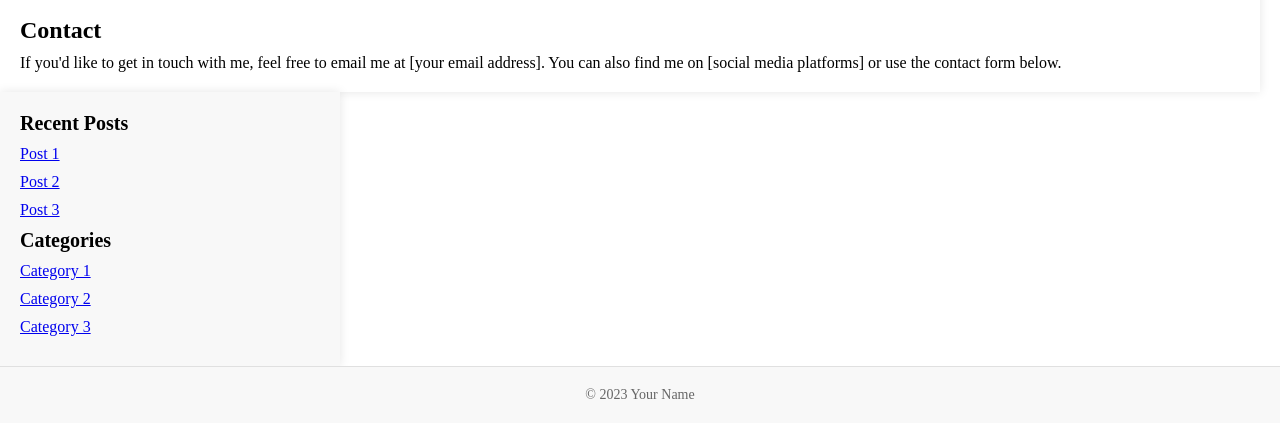
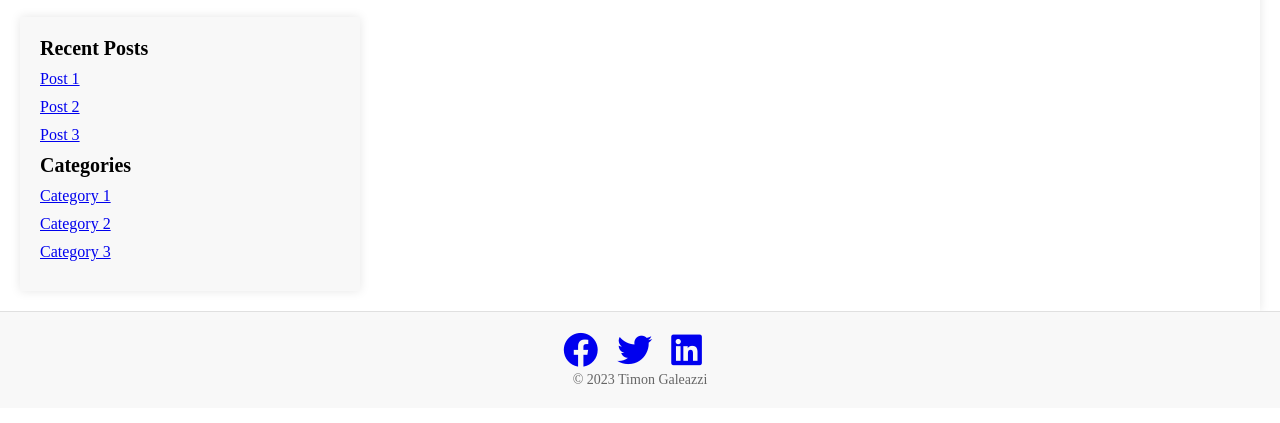
Before and after one commit to Lokidoky/Portfolio, a plain HTML site: page index.html in a window 1280 px wide. Shown: the part 762-1185 px from the top of the page. Drawn offline with Linux system fonts and the light colour scheme.

Commit message:
Social media icons added

```diff
--- a/index.html
+++ b/index.html
@@ -5,6 +5,8 @@
     <meta name="viewport" content="width=device-width, initial-scale=1.0">
     <title>Your Portfolio</title>
     <link rel="stylesheet" href="style.css">
+    <link rel="stylesheet" href="https://cdnjs.cloudflare.com/ajax/libs/font-awesome/6.1.0/css/all.min.css">
+
 </head>
 
 <body>
@@ -63,11 +65,17 @@
                 <!-- Add more project entries as needed -->
             </section>
 
-            <section id="contact">
+            <!--section id="contact">
                 <h2>Contact</h2>
-                <p>If you'd like to get in touch with me, feel free to email me at [your email address]. You can also find me on [social media platforms] or use the contact form below.</p>
-            </section>
-        </main>
+                <p>If you'd like to get in touch with me, feel free to email me at timongaleazzi@gmail.com. You can also find me on:</p>
+                <ul class="social-icons">
+                    <li><a href="https://www.facebook.com" class="icon" target="_blank"><i class="fab fa-facebook"></i> Facebook</a></li>
+                    <li><a href="https://www.twitter.com" class="icon" target="_blank"><i class="fab fa-twitter"></i> Twitter</a></li>
+                    <li><a href="https://www.linkedin.com" class="icon" target="_blank"><i class="fab fa-linkedin"></i> LinkedIn</a></li-->
+                    <!-- Add more social media icons as needed -->
+                <!--/ul>
+            </section -->
+
 
         <aside class="side-bar">
             <div class="widget">
@@ -89,11 +97,20 @@
         </aside>
     </div>
 
+
     <footer class="site-footer">
         <div class="container">
-            <p>&copy; 2023 Your Name</p>
+            <ul class="social-icons horizontal-icons">
+                <li><a href="https://www.facebook.com" class="icon" target="_blank"><i class="fab fa-facebook"></i></a></li>
+                <li><a href="https://www.twitter.com" class="icon" target="_blank"><i class="fab fa-twitter"></i></a></li>
+                <li><a href="https://www.linkedin.com" class="icon" target="_blank"><i class="fab fa-linkedin"></i></a></li>
+                <!-- Add more social media icons as needed -->
+            </ul>
+            <p>&copy; 2023 Timon Galeazzi</p>
         </div>
     </footer>
+
+
     <script src="script.js"></script>
 </body>
 </html>
--- a/style.css
+++ b/style.css
@@ -150,7 +150,30 @@ main h2 {
     z-index: -1; /* Place the video behind other content */
 }
 
+
 /* Adjust padding for the container to control the parallax effect */
 #parallax .container {
     padding: 300px 25; /* Adjust this value for the desired effect */
 }
+
+/* Add a class for horizontal icons list */
+.horizontal-icons {
+    list-style: none;
+    padding: 0;
+}
+
+.horizontal-icons li {
+    display: inline-block; /* Display list items horizontally */
+    margin-right: 15px; /* Add some spacing between icons */
+}
+
+/* Increase the font size of social media icons */
+.horizontal-icons li .icon {
+    font-size: 35px; /* Default font size */
+    transition: transform 0.3s ease; /* Add a smooth transition effect */
+}
+
+/* Add a hover effect to flip the icons */
+.horizontal-icons li .icon:hover {
+    transform: rotateY(360deg); /* Flip the icon horizontally on hover */
+}
```
